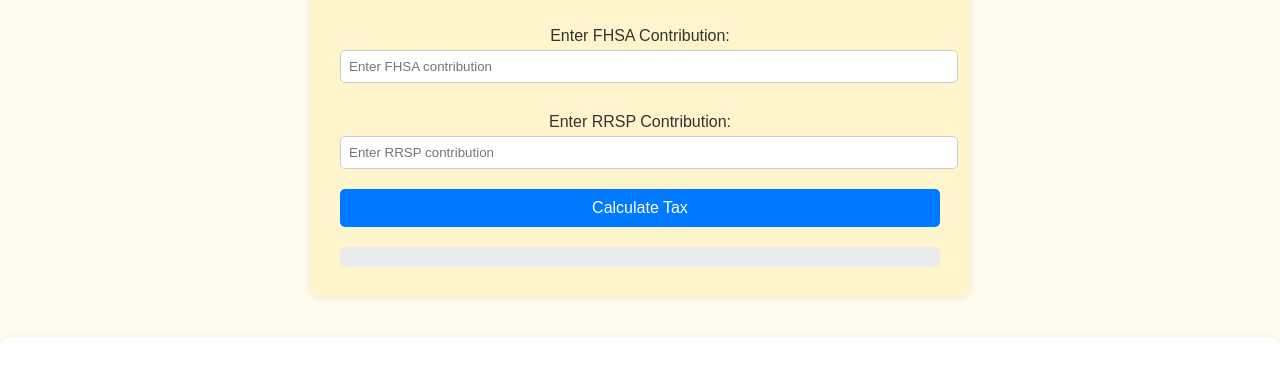
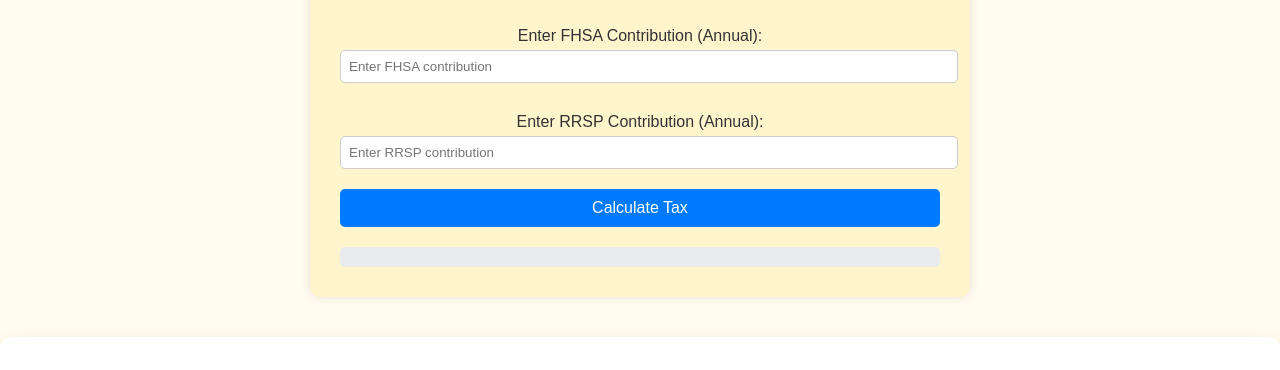
Before and after one commit to nrlsudeep/TaxCalcu, a plain HTML site: page index.html in a window 1280 px wide. Shown: the part 187-557 px from the top of the page. Drawn offline with Linux system fonts and the light colour scheme.

Commit message:
index.html

```diff
--- a/index.html
+++ b/index.html
@@ -73,10 +73,10 @@
         <label for="income">Enter Your Gross Income (Before Tax):</label>
         <input type="number" id="income" placeholder="Enter your taxable income" required>
 
-        <label for="fhsa">Enter FHSA Contribution:</label>
+        <label for="fhsa">Enter FHSA Contribution (Annual):</label>
         <input type="number" id="fhsa" placeholder="Enter FHSA contribution">
 
-        <label for="rrsp">Enter RRSP Contribution:</label>
+        <label for="rrsp">Enter RRSP Contribution (Annual):</label>
         <input type="number" id="rrsp" placeholder="Enter RRSP contribution">
 
         <button onclick="calculateTax()">Calculate Tax</button>
```
